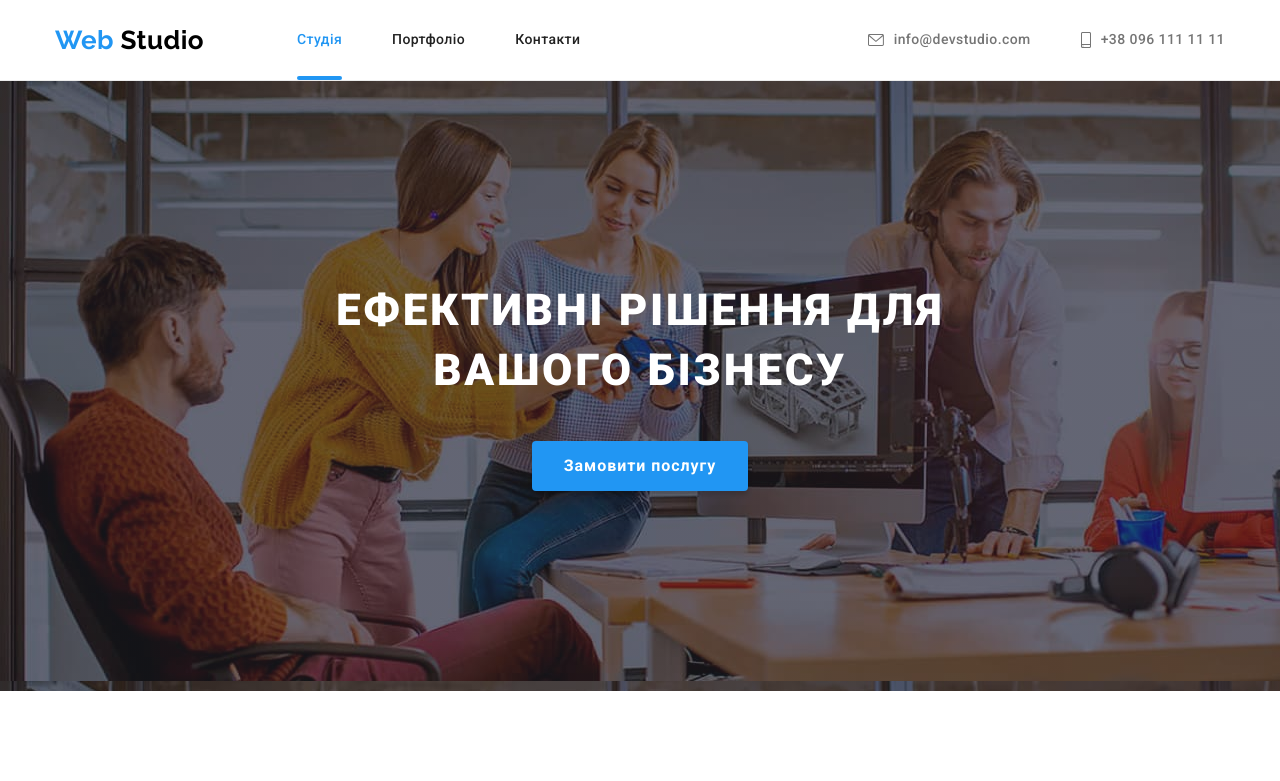
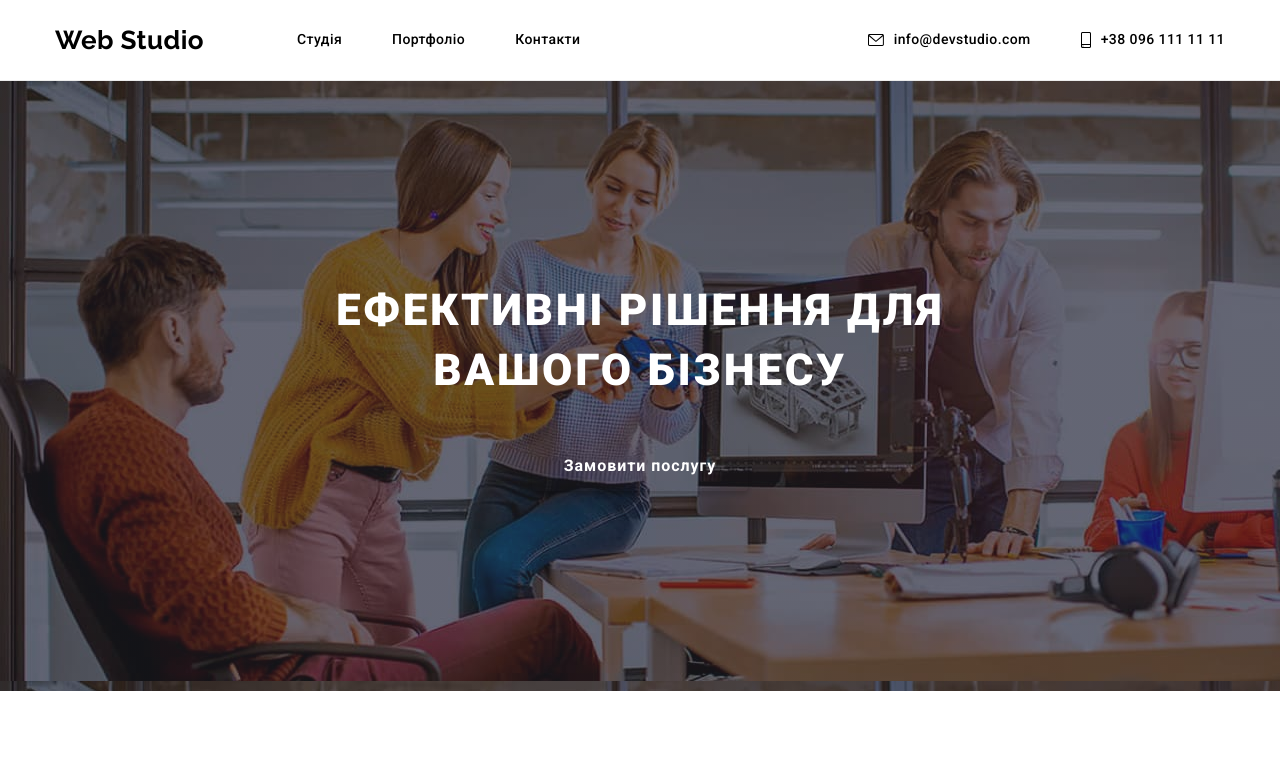
Before and after one commit to YDaKota/goit-markup-hw-07, a plain HTML site: page index.html in a window 1280 px wide. Shown: the top 781 px of the page. Drawn offline with nearby package versions, Linux system fonts and the light colour scheme.

Commit message:
bugs on scss

```diff
--- a/css/styles.css
+++ b/css/styles.css
@@ -8,6 +8,7 @@
 
 /* Common classes */
 
+/*
 :root {
     --primary-text-color: #212121;
     --secondary-text-color: #757575;
@@ -15,7 +16,7 @@
     --secondary-background-color: #F5F4FA;
     --background-footer: #2F303A;
     --accent-color: #2196F3;
-}
+}*/
 
 body {
     background-color: var(--primary-background-color);
--- a/index.html
+++ b/index.html
@@ -10,6 +10,7 @@
     <link href="https://fonts.googleapis.com/css2?family=Raleway:wght@700&family=Roboto:wght@400;500;700;900&display=swap" rel="stylesheet">
     <link rel="stylesheet" href="https://cdnjs.cloudflare.com/ajax/libs/modern-normalize/1.1.0/modern-normalize.min.css">
     <link rel="stylesheet" href="./css/styles.css">
+    <link rel="stylesheet" href="./css/main.min.css">
   </head>
   <body>
     <header class="header">
--- /dev/null
+++ b/sass/components/_page-header.scss
@@ -0,0 +1,7 @@
+body {
+    background-color: $primary-background-color;
+    color: var(--primary-text-color);
+    font-family: Roboto, sans-serif;
+    font-size: 14px;
+    letter-spacing: 0.03em;
+}
--- /dev/null
+++ b/sass/main.scss
@@ -0,0 +1,3 @@
+
+@import "./utils/variables.scss";
+@import "./components/_page-header.scss";
--- /dev/null
+++ b/sass/utils/variables.scss
@@ -0,0 +1,2 @@
+$primary-text-color: #red;
+$secondary-text-color: #757575;
```
Also changed, not shown: css/main.css (added), css/main.min.css (added), css/variables.css (added), css/variables.min.css (added), sass/main.css (added), sass/utils/variables.css (added), 6 other files.
